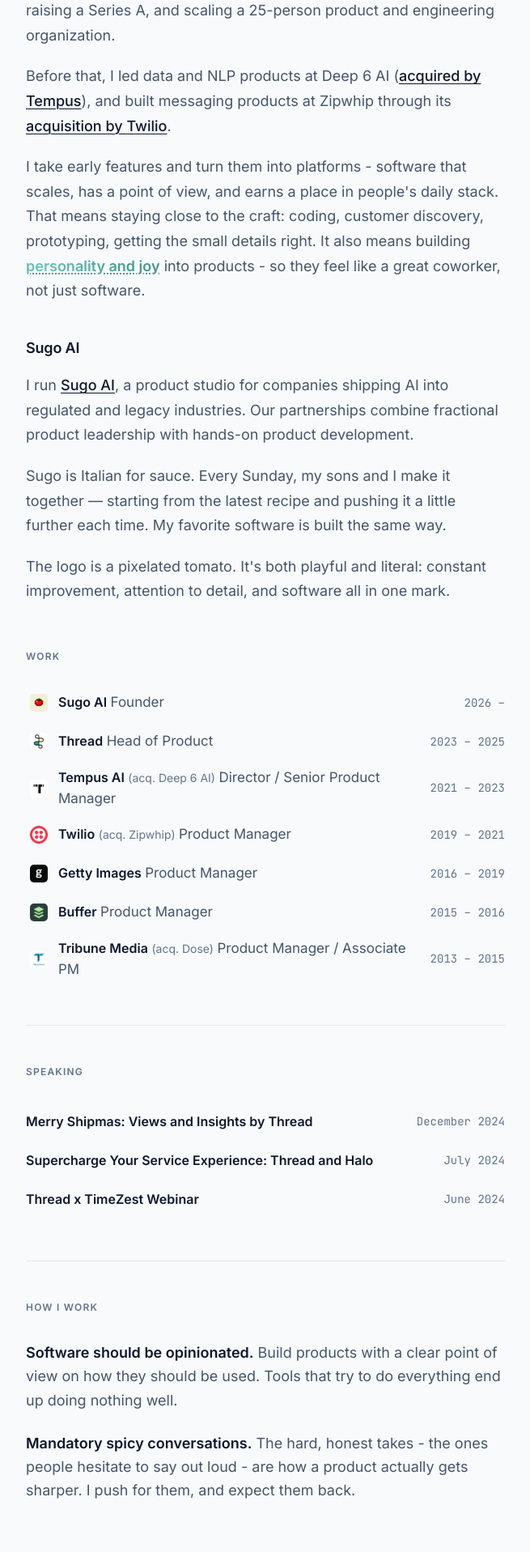
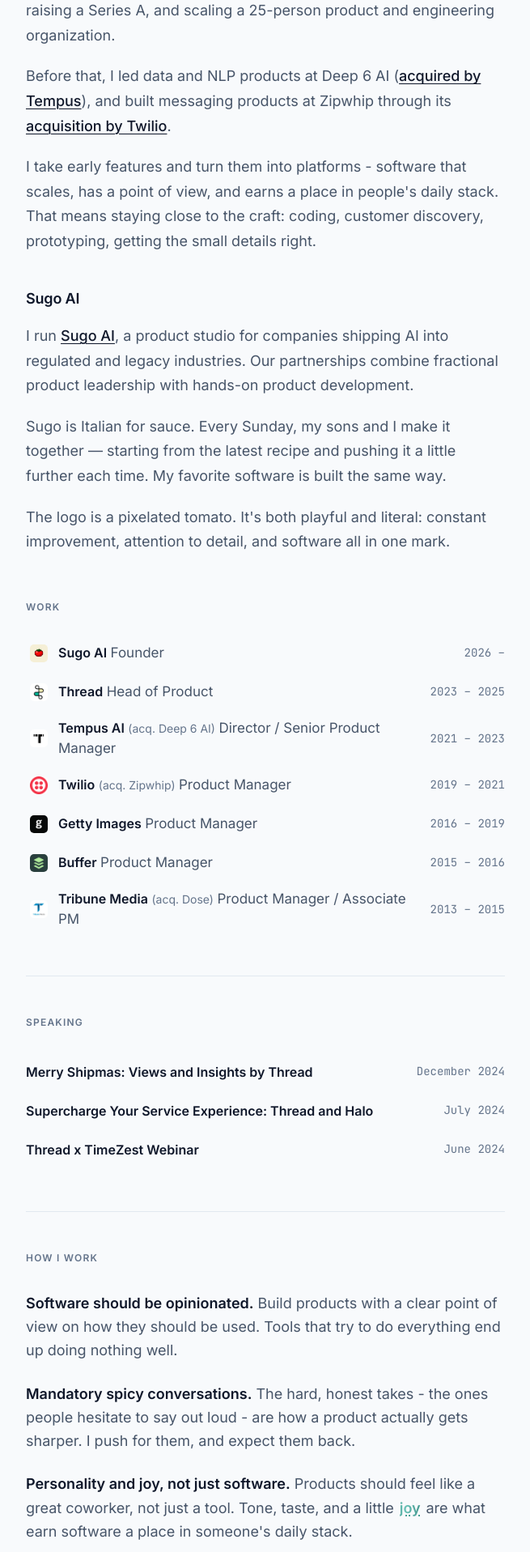
Before and after one commit to marcanthonyrosa/marcanthonyrosadotcom, a Next.js app: page /about in a window 1280 px wide. Shown: the part 880-2797 px from the top of the page at 81% size, without its empty margins (312-967 px from the left). Built offline with nearby package versions, Linux system fonts and the light colour scheme.

Commit message:
Move personality and joy line into How I work values (#142)

```diff
--- a/app/(site)/about/page.tsx
+++ b/app/(site)/about/page.tsx
@@ -131,6 +131,14 @@
     title: "Mandatory spicy conversations.",
     body: "The hard, honest takes - the ones people hesitate to say out loud - are how a product actually gets sharper. I push for them, and expect them back.",
   },
+  {
+    title: "Personality and joy, not just software.",
+    body: (
+      <>
+        Products should feel like a great coworker, not just a tool. Tone, taste, and a little <FunWord>joy</FunWord> are what earn software a place in someone&apos;s daily stack.
+      </>
+    ),
+  },
 ];
 
 export default function About() {
@@ -164,7 +172,7 @@
             Before that, I led data and NLP products at Deep 6 AI (<a href="https://investors.tempus.com/news-releases/news-release-details/tempus-announces-acquisition-deep-6-ai" target="_blank" rel="noopener noreferrer">acquired by Tempus</a>), and built messaging products at Zipwhip through its <a href="https://www.twilio.com/en-us/press/releases/twilio-completes-acquisition-of-zipwhip-a-leading-provider-of-toll-free-messaging-in-the-united-states" target="_blank" rel="noopener noreferrer">acquisition by Twilio</a>.
           </p>
           <p>
-            I take early features and turn them into platforms - software that scales, has a point of view, and earns a place in people&apos;s daily stack. That means staying close to the craft: coding, customer discovery, prototyping, getting the small details right. It also means building <FunWord>personality and joy</FunWord> into products - so they feel like a great coworker, not just software.
+            I take early features and turn them into platforms - software that scales, has a point of view, and earns a place in people&apos;s daily stack. That means staying close to the craft: coding, customer discovery, prototyping, getting the small details right.
           </p>
           <h2
             className="font-semibold tracking-tight mt-10 mb-4"
--- a/app/globals.css
+++ b/app/globals.css
@@ -280,6 +280,7 @@
   text-decoration-color: #4A9E95;
   text-decoration-thickness: 1.5px;
   text-underline-offset: 3px;
+  margin-inline: 0.1em;
 }
 .dark .fun-word {
   background: linear-gradient(
```
